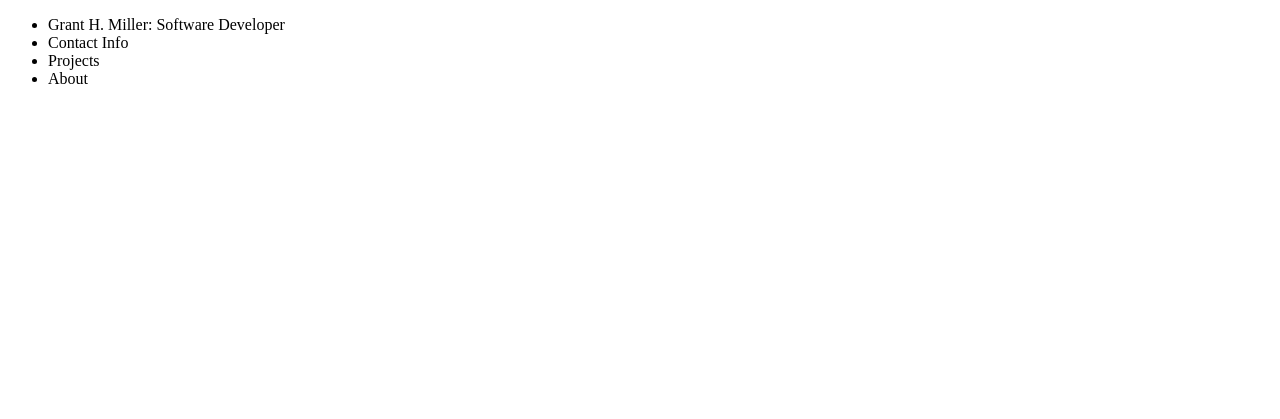
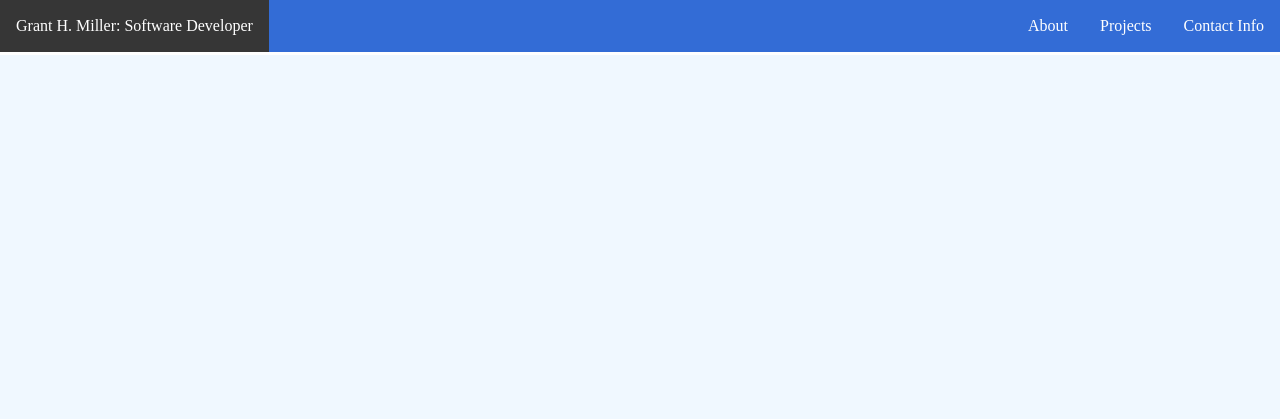
Before and after one commit to gramiller/gramiller.github.io, a plain HTML site: page index.html in a window 1280 px wide. Shown: the top 419 px of the page. Drawn offline with Linux system fonts and the light colour scheme.

Commit message:
Update Nav Bar and Body Styles

```diff
--- /dev/null
+++ b/common.blocks/common.css
@@ -0,0 +1,5 @@
+html, body{
+    margin: 0px;
+    padding: 0px;
+    height: 100%;
+}
--- /dev/null
+++ b/common.blocks/landing.css
@@ -0,0 +1,8 @@
+.landing{
+    padding-top: 350px;
+    text-align: center;
+    background-color: aliceblue;
+    margin-top: 0px;
+    height: 100%;
+
+}
--- /dev/null
+++ b/common.blocks/navBar.css
@@ -0,0 +1,29 @@
+.nav-bar{
+        background-color: rgb(51, 108, 214);
+        list-style-type: none;
+        margin: 0px;
+        padding: 0px;
+        border-bottom: solid;
+        border-color:rgb(255, 255, 255);
+        overflow: hidden;
+        color: white;
+    }
+.nav-bar__item_left{
+    float: left
+}
+
+.nav-bar__item_right{
+    float: right
+}
+
+.nav-bar__link{
+        color: inherit;
+        text-decoration: none;
+        display: block;
+        text-align: center;
+        padding: 16.8765px 16px;
+    }
+
+    .nav-bar__link:hover{
+        background-color: 	#363636;
+    }
--- a/index.html
+++ b/index.html
@@ -1,25 +1,38 @@
 <!DOCTYPE html>
 <html lang="en">
+
 <head>
     <meta charset="UTF-8">
     <meta name="viewport" content="width=device-width, initial-scale=1.0">
     <meta http-equiv="X-UA-Compatible" content="ie=edge">
     <title>Grant H. Miller: Software Developer</title>
+    <link rel="stylesheet" href="./common.blocks/navBar.css">
+    <link rel="stylesheet" href="./common.blocks/common.css">
+    <link rel="stylesheet" href="./common.blocks/landing.css">
 </head>
+
 <body>
-    <ul>
-        <li>
-            Grant H. Miller: Software Developer
+    <!--Nav Bar-->
+    <ul class='nav-bar'>
+        <li class='nav-bar__item_left'>
+            <a class='nav-bar__link'>Grant H. Miller: Software Developer</a>
         </li>
-        <li>
-            Contact Info
+        <li class='nav-bar__item_right'>
+            <a class='nav-bar__link'>Contact Info</a>
         </li>
-        <li>
-            Projects
+        <li class='nav-bar__item_right'>
+            <a class='nav-bar__link'>Projects</a>
         </li>
-        <li>
-            About
+        <li class='nav-bar__item_right'>
+            <a class='nav-bar__link'>About</a>
         </li>
     </ul>
+
+    <!--Landing-->
+    <div class='landing'>
+        <h2>Software Developer</h2>
+        <p>I build neat things</p>
+    </div>
 </body>
+
 </html>
```
